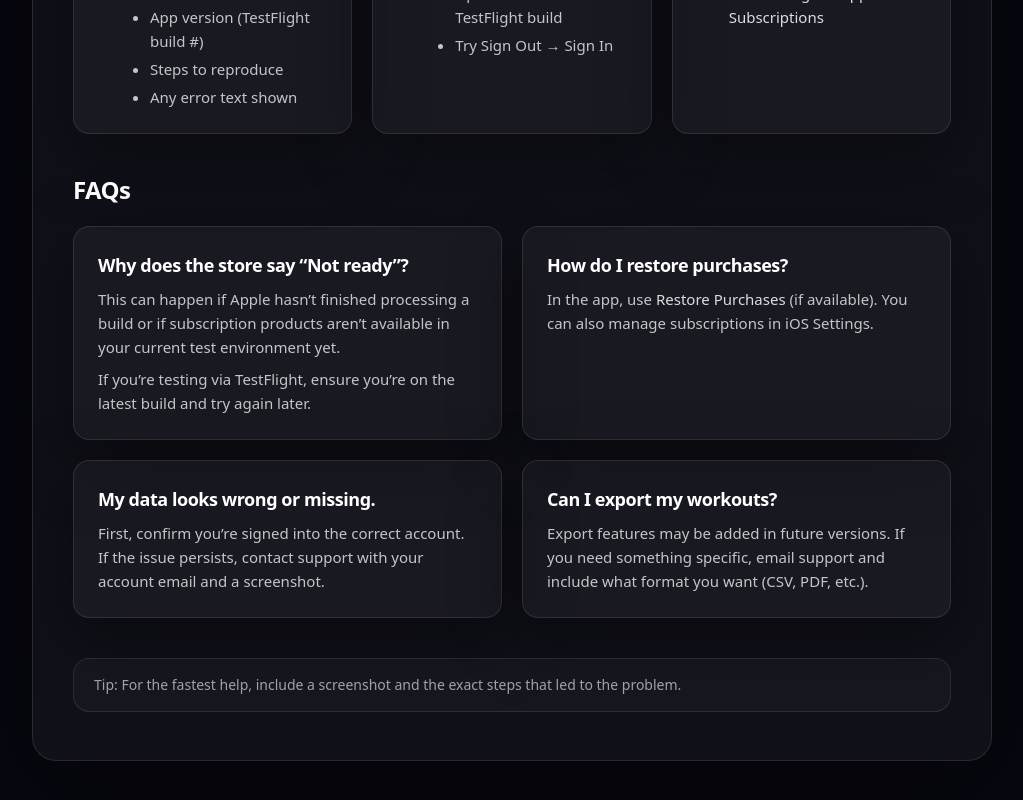
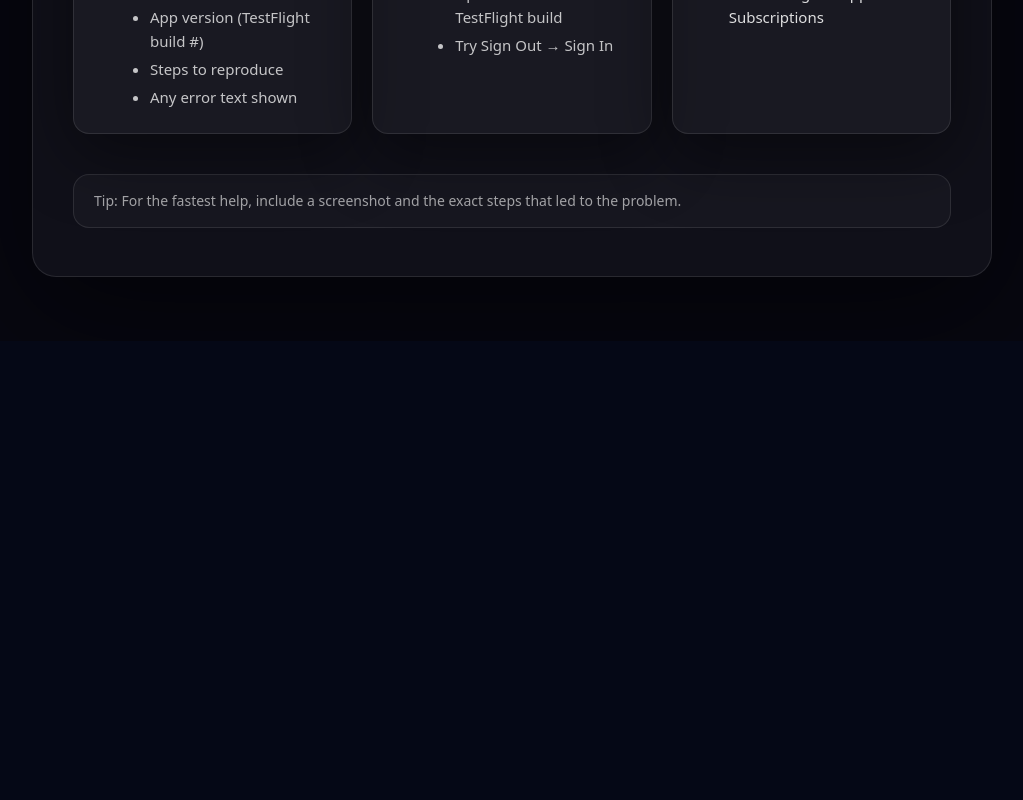
Before and after one commit to estbnn22/Portfolio, a Next.js app: page /support in a window 1280 px wide. Shown: the part 602-1402 px from the top of the page, without its empty margins (128-1151 px from the left). After the commit the page ends 943 px from the top, so only its background shows below. Built offline with nearby package versions, Linux system fonts and the light colour scheme.

Commit message:
support update

```diff
--- a/app/support/page.tsx
+++ b/app/support/page.tsx
@@ -222,50 +222,6 @@ export default function SupportPage() {
               </Card>
             </div>
 
-            <div className="mt-10" id="faq">
-              <h2 className="text-xl sm:text-2xl font-semibold tracking-tight text-white">
-                FAQs
-              </h2>
-              <div className="mt-5 grid grid-cols-1 lg:grid-cols-2 gap-5">
-                <Card title="Why does the store say “Not ready”?">
-                  <p>
-                    This can happen if Apple hasn’t finished processing a build
-                    or if subscription products aren’t available in your current
-                    test environment yet.
-                  </p>
-                  <p>
-                    If you’re testing via TestFlight, ensure you’re on the
-                    latest build and try again later.
-                  </p>
-                </Card>
-
-                <Card title="How do I restore purchases?">
-                  <p>
-                    In the app, use{" "}
-                    <span className="text-white/85">Restore Purchases</span> (if
-                    available). You can also manage subscriptions in iOS
-                    Settings.
-                  </p>
-                </Card>
-
-                <Card title="My data looks wrong or missing.">
-                  <p>
-                    First, confirm you’re signed into the correct account. If
-                    the issue persists, contact support with your account email
-                    and a screenshot.
-                  </p>
-                </Card>
-
-                <Card title="Can I export my workouts?">
-                  <p>
-                    Export features may be added in future versions. If you need
-                    something specific, email support and include what format
-                    you want (CSV, PDF, etc.).
-                  </p>
-                </Card>
-              </div>
-            </div>
-
             <div className="mt-10">
               <div className="rounded-2xl border border-white/10 bg-white/3 px-5 py-4">
                 <p className="text-xs sm:text-sm text-white/60 leading-5">
```
